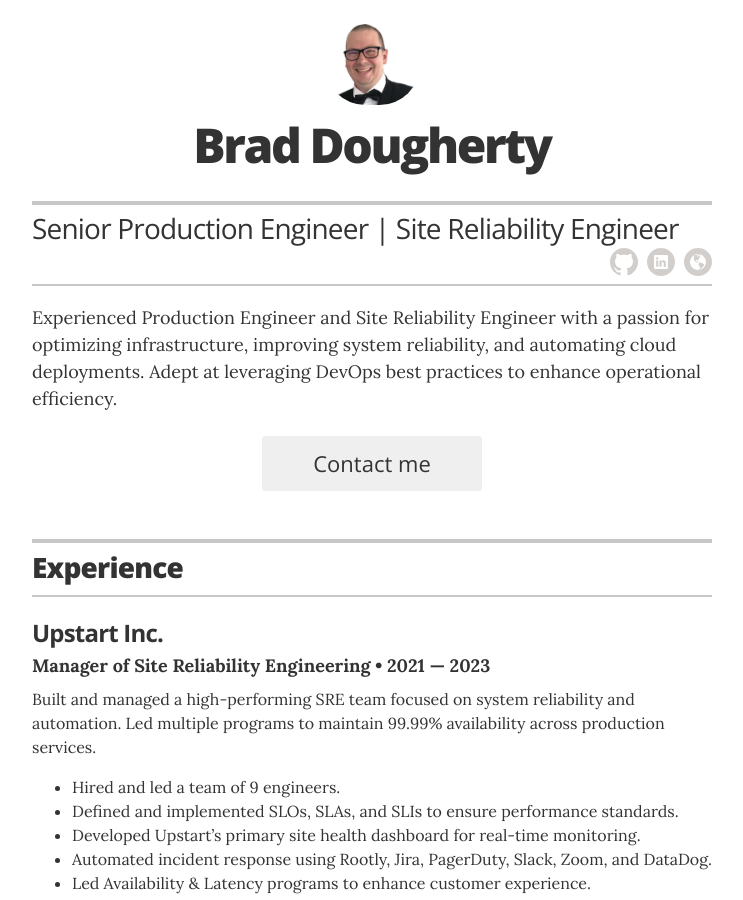
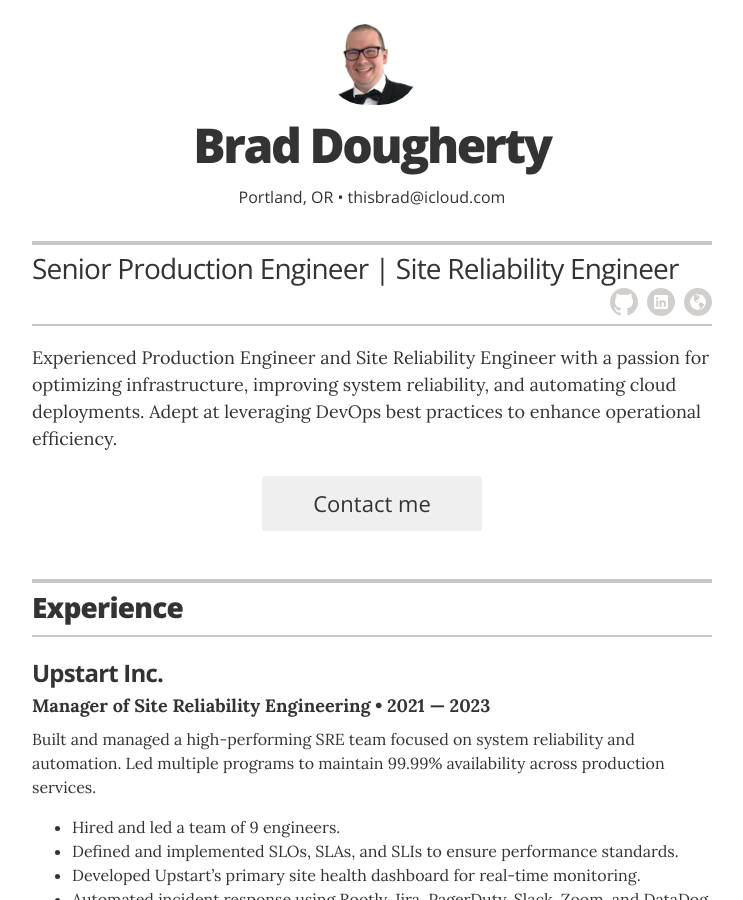
Before and after one commit to potable-anarchy/brad-dougherty.com, a Jekyll site: the page built from index.md, in a window 1280 px wide and 900 px high. Shown: the whole window, without its empty margins (268-1011 px from the left). Built offline with Jekyll 4.4.1, drawn with Linux system fonts in a browser that asks for light colours; some of the changed lines change nothing that is shown.

Commit message:
Updating _config.yml to include proper links

```diff
--- a/_config.yml
+++ b/_config.yml
@@ -13,26 +13,23 @@
 resume_name:                    "Brad Dougherty"
 resume_title:                   "Senior Production Engineer | Site Reliability Engineer"
 
-# used for the contact button in _layouts/resume.html
+# Contact Information
 resume_contact_email:           "thisbrad@icloud.com"
 
-# the next two items are used for schema itemprops in _layouts/resume.html
-# resume_contact_telephone:       "(123) 456-7890"
+# Hiding phone number, keeping location
 resume_contact_address:         "Portland, OR"
 
-resume_header_contact_info:     "Portland, OR • (123) 456-7890 • brad@example.com"
-display_header_contact_info:    "false"
+# Header Contact Info Display
+resume_header_contact_info:     "Portland, OR • thisbrad@icloud.com"
+display_header_contact_info:    "true"
 
+# Professional Summary
 resume_header_intro: "<p>Experienced Production Engineer and Site Reliability Engineer with a passion for optimizing infrastructure, improving system reliability, and automating cloud deployments. Adept at leveraging DevOps best practices to enhance operational efficiency.</p>"
 
-# use "yes" to display the email contact button,
-# "no" to display an "I'm not looking for work" message,
-# or remove the resume_looking_for_work option entirely
-# to leave blank
+# Looking for Work Status
 resume_looking_for_work:        "yes"
 
-# Decide which sections to use
-# Comment out sections you want to hide
+# Decide which sections to display
 resume_section_experience:      true
 resume_section_education:       true
 resume_section_projects:        true
@@ -45,8 +42,8 @@
 # Resume social links
 resume_social_links:
   resume_github_url:            "https://github.com/bradtaco"
-  resume_linkedin_url:          "https://www.linkedin.com/in/yourlinkedin"
-  resume_website_url:           "https://bradtaco.github.io"
+  resume_linkedin_url:          "https://www.linkedin.com/in/brad-dougherty/"
+  resume_website_url:           "https://brad-dougherty.com"
 
 resume_print_social_links:      true
 
```
